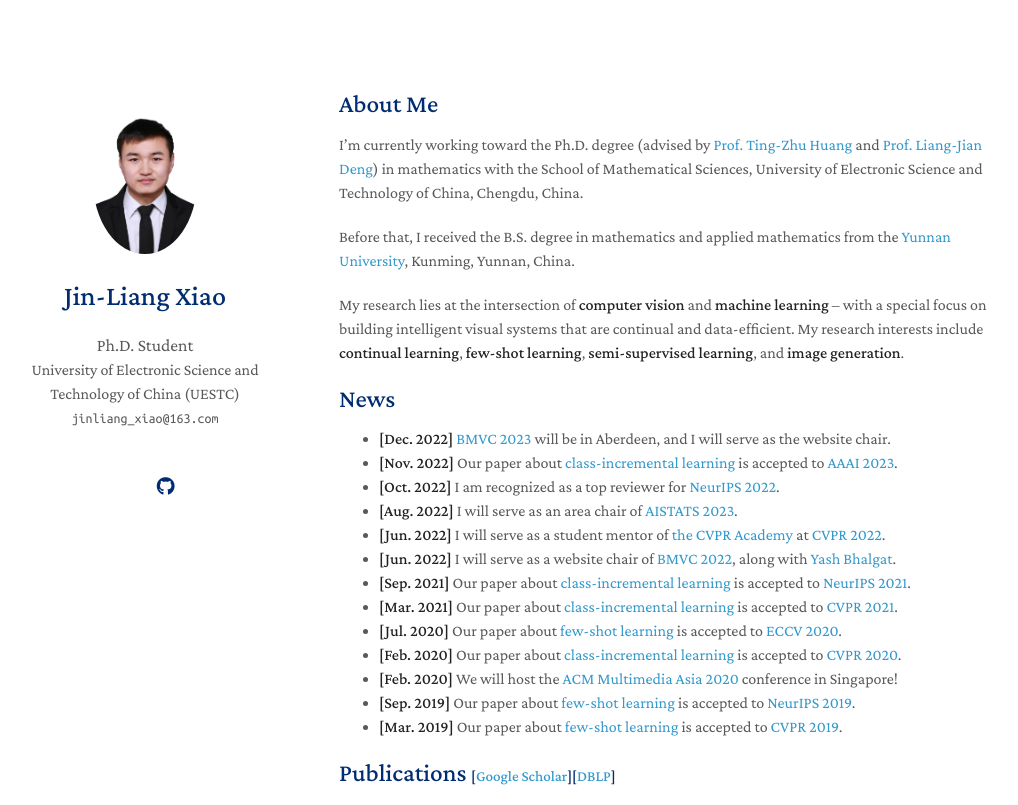
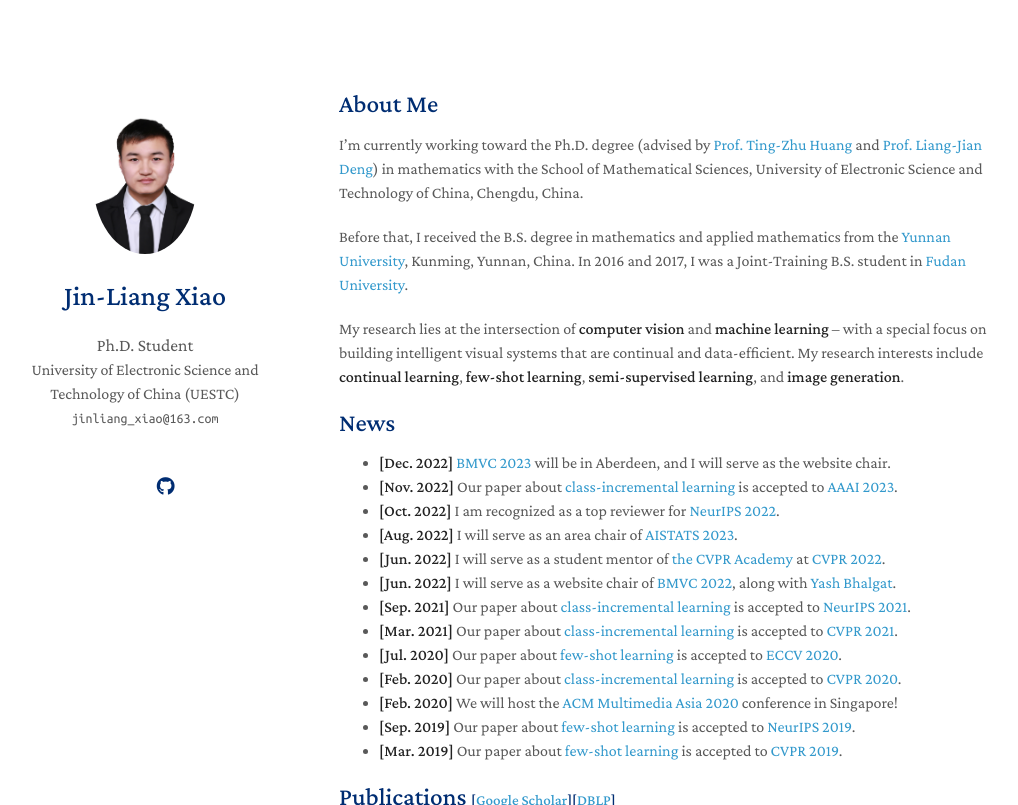
Before and after one commit to Jin-liangXiao/Jin-liangXiao.github.io, a Jekyll site: the page built from index.md, in a window 1280 px wide and 900 px high, cut to the strip 0-805 px from the top of the window. Shown: the whole strip, without its empty margins (131-1149 px from the left). Built offline with Jekyll 4.4.1, drawn with Linux system fonts in a browser that asks for light colours; nearby versions of some CDN libraries; comment, search, counter and statistics services are not loaded; a style sheet for code colours, icons or effects is not loaded; our own code applies the rules of GitHub Pages for plain Markdown files.

Commit message:
Update index.md

```diff
--- a/index.md
+++ b/index.md
@@ -7,7 +7,7 @@
 I'm currently working toward the Ph.D. degree (advised by [Prof. Ting-Zhu Huang](https://www.math.uestc.edu.cn/info/1081/2041.htm) and [Prof. Liang-Jian Deng](https://liangjiandeng.github.io/)) in mathematics with the School of Mathematical Sciences, University of Electronic Science and Technology of China, Chengdu, China.
 
 Before that, I received the B.S. degree in mathematics and applied mathematics from the [Yunnan University](www.ynu.uestc.edu.cn), Kunming, Yunnan, China.
-
+In 2016 and 2017, I was a Joint-Training B.S. student in [Fudan University](www.fdu.uestc.edu.cn).
 
 
 My research lies at the intersection of **computer vision** and **machine learning** -- with a special focus on building intelligent visual systems that are continual and data-efficient. My research interests include **continual learning**, **few-shot learning**, **semi-supervised learning**, and **image generation**.
```
